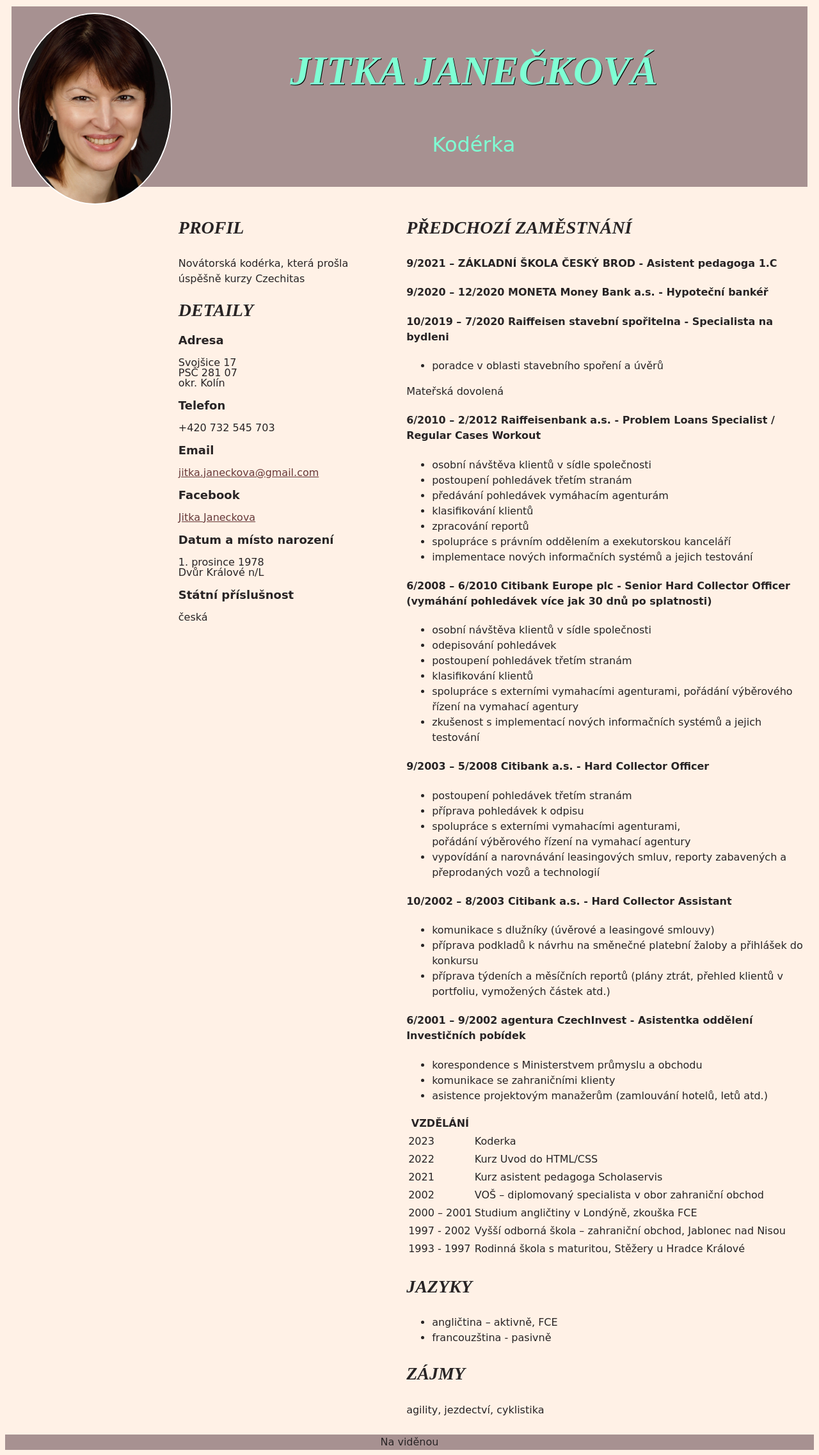
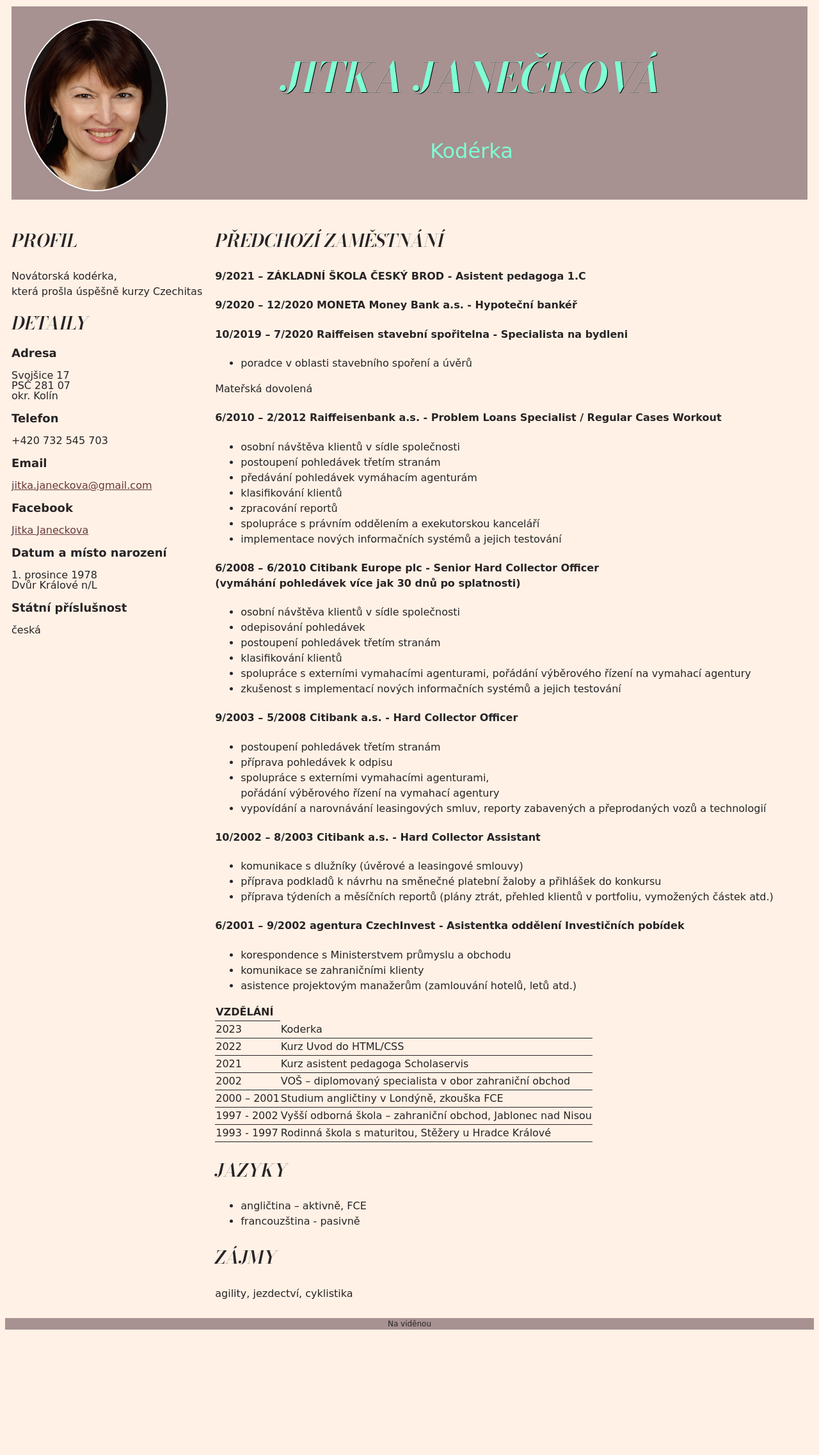
Before and after one commit to JitaJaneckov/Ukol1, a plain HTML site: page index.html in a window 1280 px wide. Shown: the whole page at 64% size. After the commit the page ends 2086 px from the top, so only its background shows below. Drawn offline with nearby package versions, Linux system fonts and the light colour scheme; a web font is replaced by a local one.

Commit message:
Podtrzeni a podsviceni

```diff
--- a/index.html
+++ b/index.html
@@ -6,9 +6,9 @@
     <meta name="viewport" content="width=device-width, initial-scale=1.0">
     <title>Životopis</title>
 
-    <link rel="preconnect" href="https://fonts.googleapis.com">
+        <link rel="preconnect" href="https://fonts.googleapis.com">
     <link rel="preconnect" href="https://fonts.gstatic.com" crossorigin>
-    <link href="https://fonts.googleapis.com/css2?family=Tilt+Neon&display=swap" rel="stylesheet">
+    <link href="https://fonts.googleapis.com/css2?family=Bodoni+Moda:ital,opsz,wght@0,6..96,500;1,6..96,400;1,6..96,600&family=Tilt+Neon&display=swap" rel="stylesheet">
 
     <link rel="stylesheet" href="style.css">
 </head>
@@ -25,7 +25,7 @@
     <div class="row">
         <div class="column">
             <h2>PROFIL</h2>
-            <p>Novátorská kodérka, která prošla úspěšně kurzy Czechitas</p>
+            <p>Novátorská kodérka,<br> která prošla úspěšně kurzy Czechitas</p>
 
     <!--Sekce Detaily-->
     <section class="detaily" id="detaily">
@@ -145,16 +145,17 @@
 
       <!--Sekce Jazyky-->
    <h2>JAZYKY</h2>
-   <ul>
+    <ul>
         <li>angličtina – aktivně, FCE </li>
         <li>francouzština - pasivně</li>
     </ul>
 
     <!--Sekce Zájmy-->
     <h2>ZÁJMY</h2>
-    <p>agility, jezdectví, cyklistika</p>
+        <p>agility, jezdectví, cyklistika</p>
     </div>
 </div>
+
    <!-- Patička stránky -->
    <footer class="paticka">Na viděnou</footer>
 
--- a/style.css
+++ b/style.css
@@ -21,16 +21,29 @@ h2 {
     font-size: 28px;
 }
 
+h2:hover,
+h2:focus,
+h2:active {
+    background-color: antiquewhite;
+}
+
 h3 {
     font-size: 18px;
+    font-family:Verdana, Geneva, Tahoma, sans-serif;
 }
 
 h4 {
-    font-size: 10;
+    font-size: 16px;
 }
 
 a {
     color: rgb(104, 57, 57);
+}
+
+a:hover,
+a:focus,
+a:active {
+    background-color: antiquewhite;
 }
 
 .hlavicka {
@@ -38,20 +51,31 @@ a {
     font-size: 32px;
     background-color:rgb(167, 145, 145);
     text-align: center;
-    padding: 10px 50px 10px 10px;
+    padding: 20px 50px 20px 20px;
     margin: 10px;
 }
 
 .paticka {
     background-color:rgb(167, 145, 145);
     text-align: center;
-    size: 12px;
+    font-size: 12px;
+}
+
+table {
+    border-spacing: 0;
+}
+
+th,
+td {
+    text-align: left;
+    border-bottom: 1px solid #282425;
 }
 
 .me-foto {
     float: left;
     overflow: auto;
-    width: 20%;
+    width: 220px;
+    height: 265px;
     border: 2px solid white;
     border-radius: 50%;
 }
```
